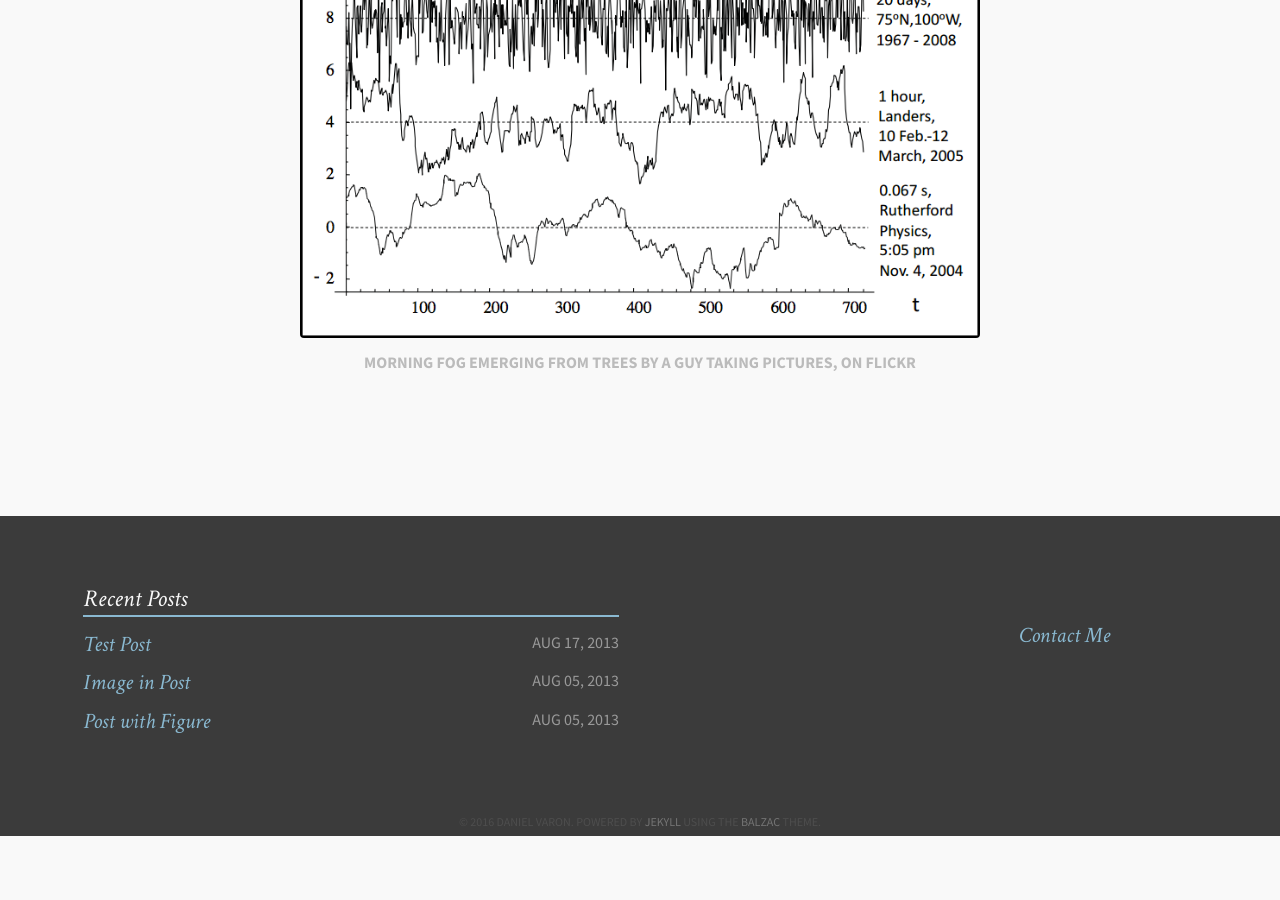
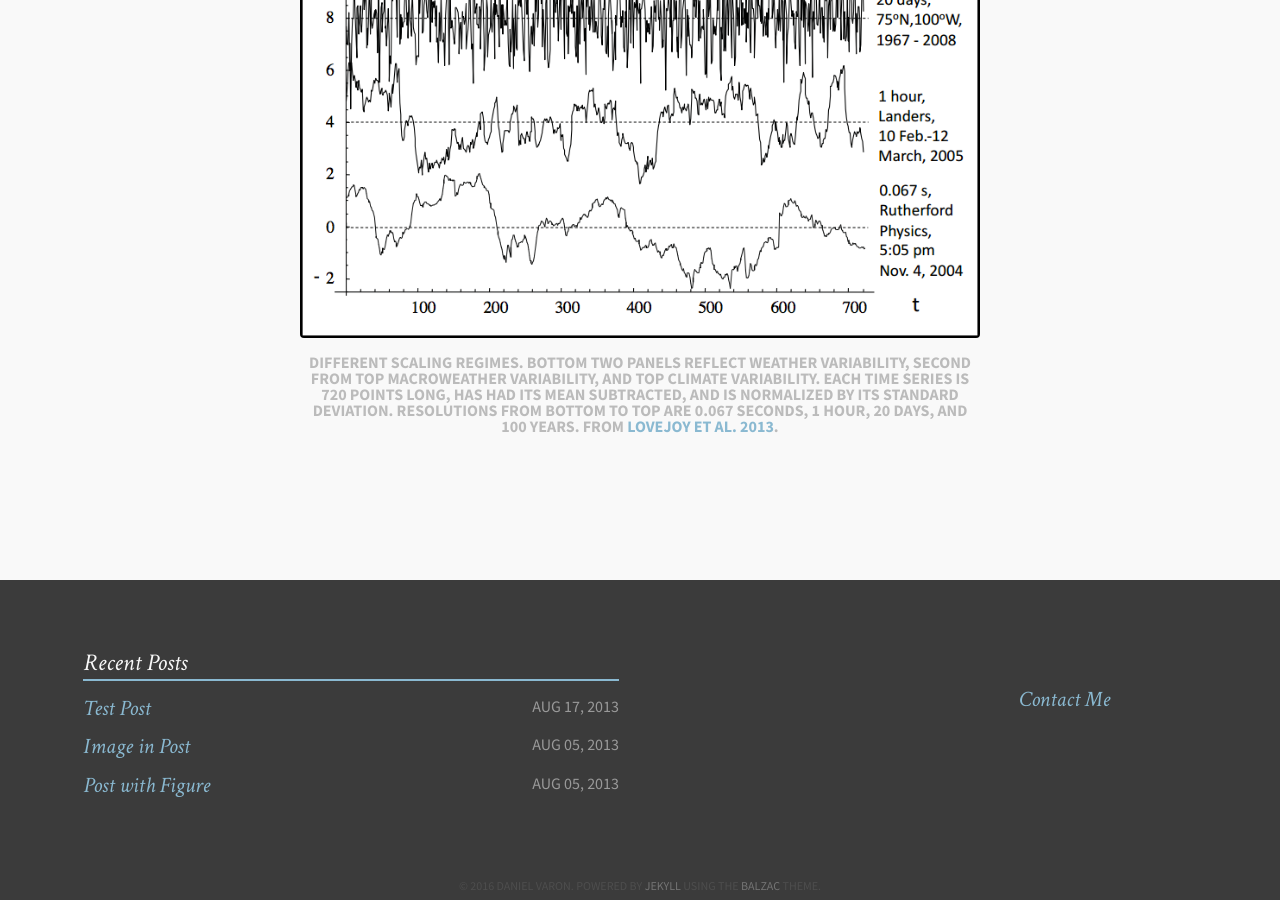
Before and after one commit to djvaron/djvaron.github.io, a Jekyll site: the page built from research.md, in a window 1280 px wide and 900 px high, scrolled down 1508 px. Built offline with Jekyll 4.4.1, drawn with Linux system fonts in a browser that asks for light colours; before the commit the page ends 2344 px from its top, so only the background shows below that.

Commit message:
edit research

```diff
--- a/research.md
+++ b/research.md
@@ -16,5 +16,5 @@ In principle, one should expect to see relatively large variability at time scal
 
 <figure>
 	<img src="/images/macroweather.png">
-	<figcaption>Morning Fog Emerging From Trees by A Guy Taking Pictures, on Flickr</figcaption>
+	<figcaption>Different scaling regimes. Bottom two panels reflect weather variability, second from top macroweather variability, and top climate variability. Each time series is 720 points long, has had its mean subtracted, and is normalized by its standard deviation. Resolutions from bottom to top are 0.067 seconds, 1 hour, 20 days, and 100 years. From <a href="http://www.earth-syst-dynam.net/4/439/2013/esd-4-439-2013.html">Lovejoy et al. 2013</a>.</figcaption>
 </figure>
```
